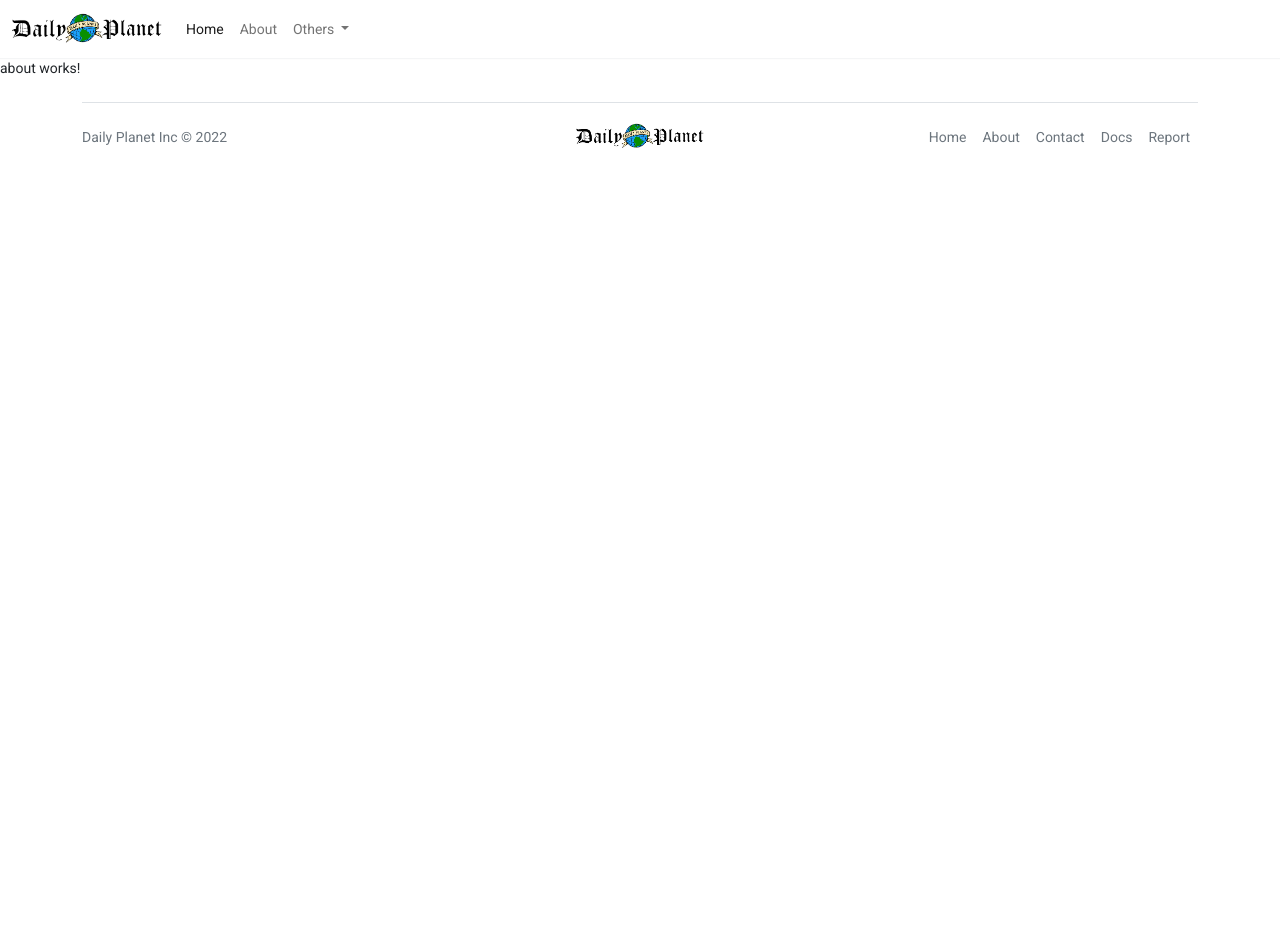
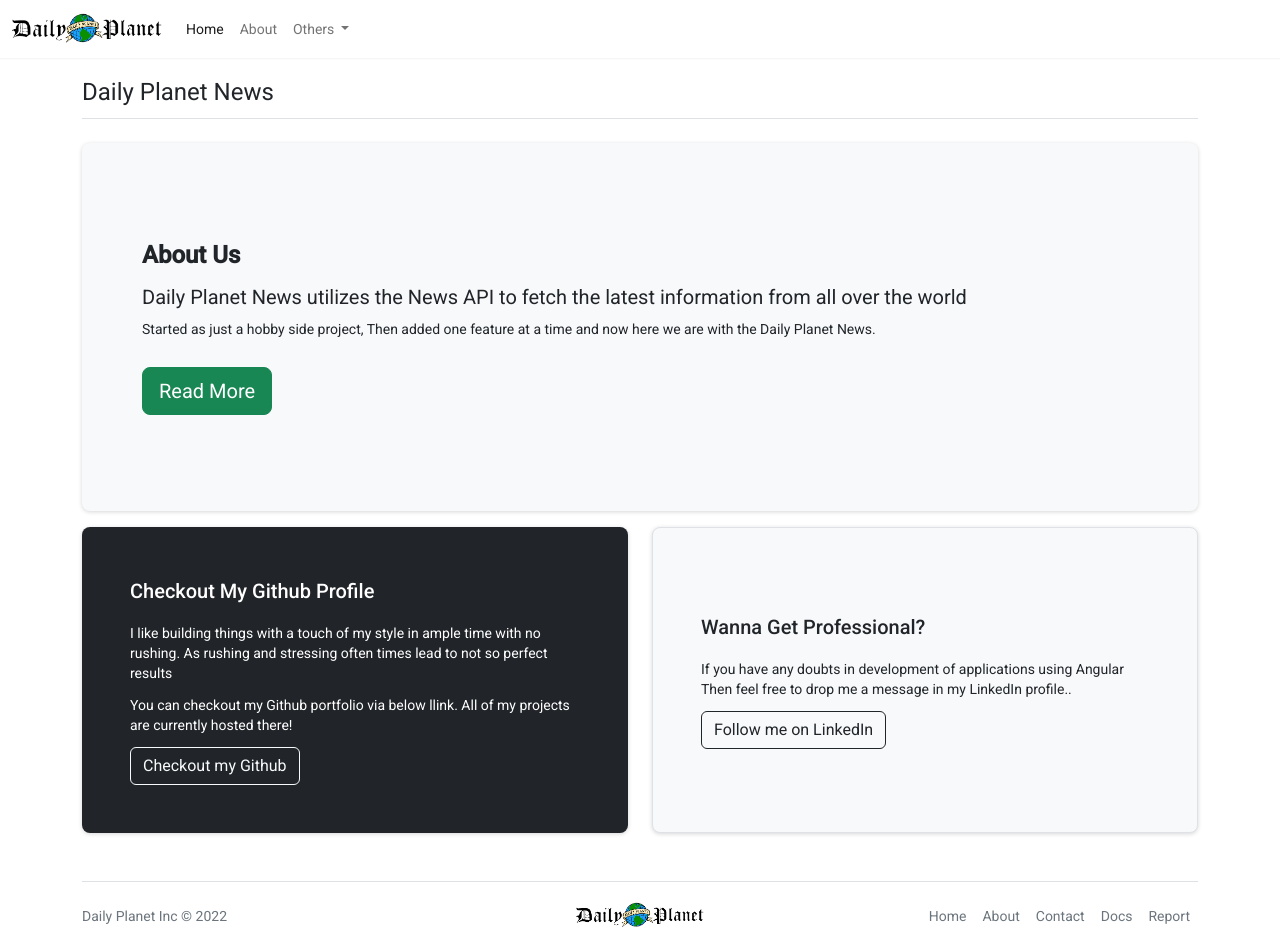
Before and after one commit to ShahbaazX786/angular-news, an Angular app in the folder dailyplanet/: page /about in a window 1280 px wide. Before the commit the page ends 800 px from the top, so only its background shows below. Built offline with nearby package versions, Linux system fonts and the light colour scheme.

Commit message:
CL-1.0.14: Added the Jumbotrons in about us page.

```diff
--- a/dailyplanet/src/app/components/public/about/about.component.css
+++ b/dailyplanet/src/app/components/public/about/about.component.css
@@ -0,0 +1,16 @@
+.jumbotron, .jumbotron-mini{
+  box-shadow: rgba(0, 0, 0, 0.16) 0px 1px 4px;
+}
+
+.jumbotron-mini{
+  display: flex;
+  flex-direction: column;
+  justify-content: center;
+  align-items: flex-start;
+  transition: all 0.4s ease-in;
+}
+
+.jumbotron-mini:hover{
+  transform: scale(1.03);
+  transition: all 0.4s ease-out;
+}
--- a/dailyplanet/src/app/components/public/about/about.component.html
+++ b/dailyplanet/src/app/components/public/about/about.component.html
@@ -1 +1,36 @@
-<p>about works!</p>
+<div class="container-fluid">
+    <div class="container py-4">
+      <header class="pb-3 mb-4 border-bottom">
+        <a routerLink="/" class="d-flex align-items-center text-dark text-decoration-none">
+          <span class="fs-4">Daily Planet News</span>
+        </a>
+      </header>
+
+      <div class="p-5 mb-3 bg-light rounded-3 jumbotron">
+        <div class="container-fluid py-5">
+          <h1 class="display-5 fw-bold">About Us</h1>
+          <p class="col-md-8 col-lg-11 fs-5">Daily Planet News utilizes the News API to fetch the latest information from all over the world</p>
+          <p class="col-md-8 col-lg-11 fs-8">Started as just a hobby side project, Then added one feature at a time and now here we are with the Daily Planet News.</p>
+          <button class="btn btn-success btn-lg mt-3" type="button">Read More</button>
+        </div>
+      </div>
+
+      <div class="row align-items-md-stretch">
+        <div class="col-md-6">
+          <div class="h-100 p-5 text-bg-dark rounded-3 jumbotron-mini">
+            <h2>Checkout My Github Profile</h2>
+            <p>I like building things with a touch of my style in ample time with no rushing. As rushing and stressing often times lead to not so perfect results</p>
+            <p>You can checkout my Github portfolio via below llink. All of my projects are currently hosted there!</p>
+            <button class="btn btn-outline-light" type="button">Checkout my Github</button>
+          </div>
+        </div>
+        <div class="col-md-6">
+          <div class="h-100 p-5 bg-light border rounded-3 jumbotron-mini">
+            <h2>Wanna Get Professional?</h2>
+            <p>If you have any doubts in development of applications using Angular Then feel free to drop me a message in my LinkedIn profile..</p>
+            <button class="btn btn-outline-dark" type="button">Follow me on LinkedIn</button>
+          </div>
+        </div>
+      </div>
+    </div>
+  </div>
--- a/dailyplanet/src/app/components/public/hero/hero.component.css
+++ b/dailyplanet/src/app/components/public/hero/hero.component.css
@@ -33,7 +33,7 @@
 }
 
 .example-card:hover{
-  transform: scale(1.1);
+  transform: scale(1.08);
   transition: all 0.5s ease-in-out;
   z-index: 2;
   box-shadow: rgba(17, 17, 26, 0.1) 0px 8px 24px, rgba(17, 17, 26, 0.1) 0px 16px 56px, rgba(17, 17, 26, 0.1) 0px 24px 80px;
```
